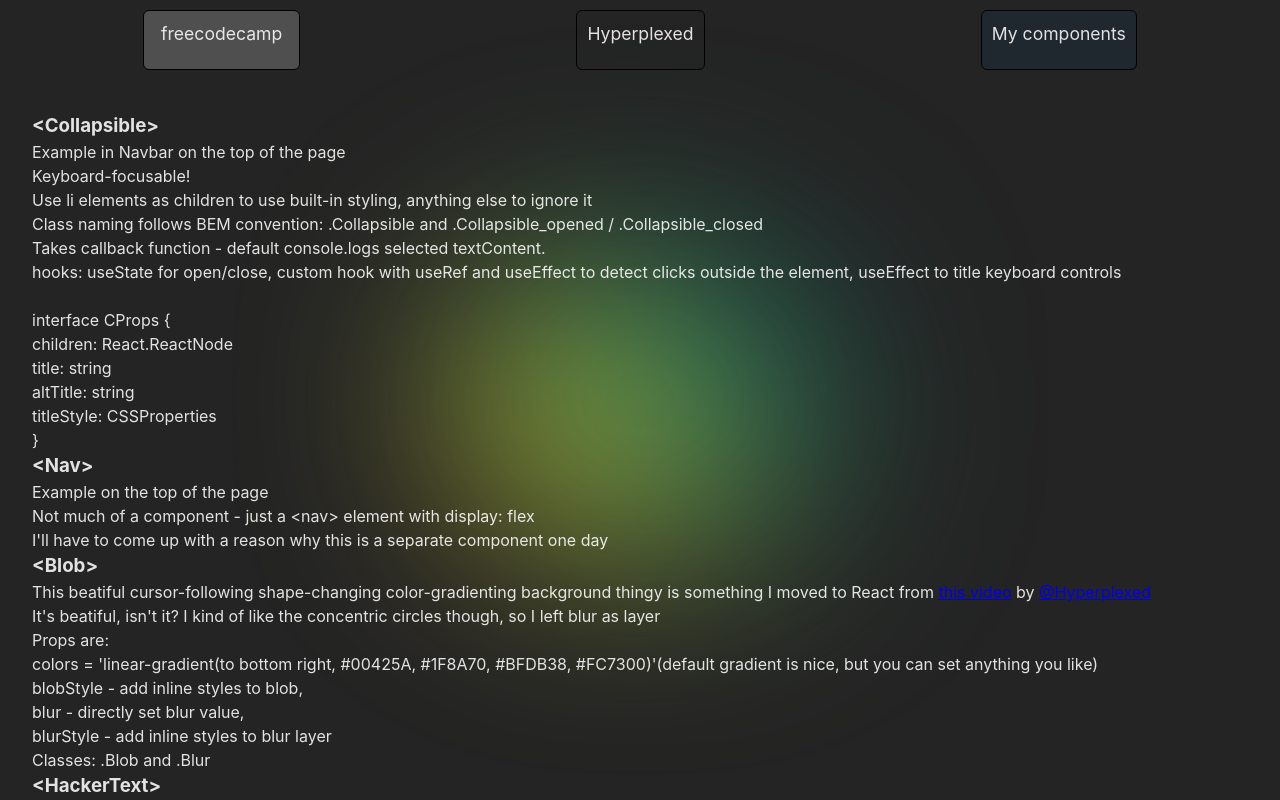
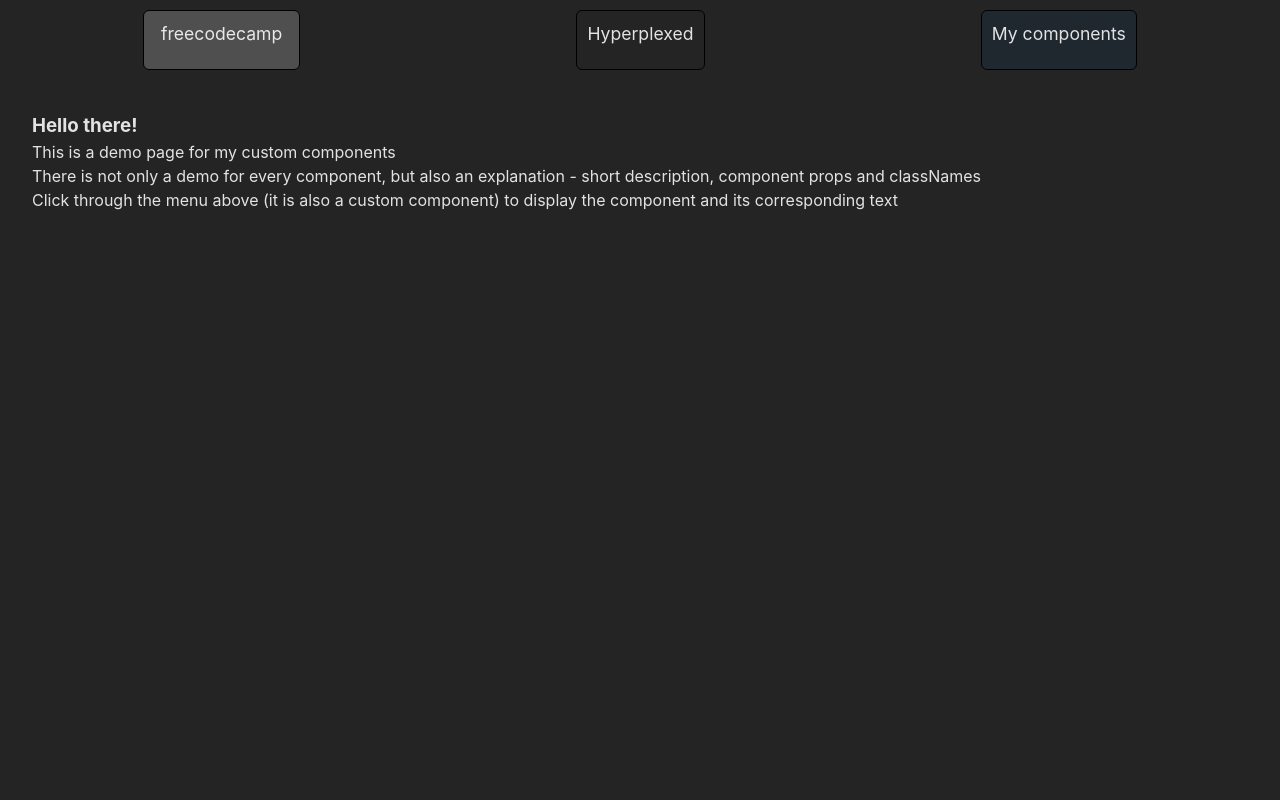
Before and after one commit to Career404/React-components, a React (Vite) app: page / in a window 1280 px wide. Shown: the top 800 px of the page. Built offline with nearby package versions, Linux system fonts and the light colour scheme.

Commit message:
feat: functional navigation

```diff
--- a/src/App.css
+++ b/src/App.css
@@ -1,3 +1,6 @@
 main {
 	padding: 2rem;
 }
+.info {
+	display: none;
+}
--- a/src/App.tsx
+++ b/src/App.tsx
@@ -1,4 +1,4 @@
-import { useState } from 'react'
+import React from 'react'
 import Nav from './components/nav/nav'
 import './App.css'
 import Collapsible from './components/Collapsible/Collapsible'
@@ -6,10 +6,20 @@ import Blob from './components/Blob/Blob'
 import HackerText from './components/hackerText/HackerText'
 
 function App() {
-	const [collapsibleSelect, setcollapsibleSelect] = useState('intro')
-	function handleCollapsible(data: string) {
-		setcollapsibleSelect(data)
-	}
+	const [collapsibleSelect, setcollapsibleSelect] = React.useState('intro')
+	const collapsibleSelectRef = React.useRef<HTMLElement>()
+
+	React.useEffect(() => {
+		const element = document.getElementById(collapsibleSelect)
+		if (collapsibleSelectRef.current) {
+			collapsibleSelectRef.current.style.display = 'none'
+		}
+		if (element) {
+			element.style.display = 'block'
+			collapsibleSelectRef.current = element
+		}
+	}, [collapsibleSelect])
+
 	return (
 		<div className="App">
 			<Nav>
@@ -18,6 +28,9 @@ function App() {
 					altTitle="close"
 					boxStyle={{
 						backgroundColor: '#5a5a5acc',
+					}}
+					callback={(event) => {
+						setcollapsibleSelect(event.toString())
 					}}
 				>
 					<li>Color Flipper</li>
@@ -35,7 +48,13 @@ function App() {
 					<li>Grocery Bud</li>
 					<li>Slider</li>
 				</Collapsible>
-				<Collapsible title="Hyperplexed" altTitle="close">
+				<Collapsible
+					title="Hyperplexed"
+					altTitle="close"
+					callback={(event) => {
+						setcollapsibleSelect(event.toString())
+					}}
+				>
 					<li>Blob</li>
 					<li>HackerText</li>
 				</Collapsible>
@@ -45,12 +64,27 @@ function App() {
 					boxStyle={{
 						backgroundColor: 'rgba(30,40,50, 0.8)',
 					}}
+					callback={(event) => {
+						setcollapsibleSelect(event.toString())
+					}}
 				>
 					<p>Collapsible</p>
 					<p>Navigation</p>
 				</Collapsible>
 			</Nav>
 			<main>
+				<div className="info" id="intro">
+					<h3>Hello there!</h3>
+					<p>This is a demo page for my custom components</p>
+					<p>
+						There is not only a demo for every component, but also an
+						explanation - short description, component props and classNames
+					</p>
+					<p>
+						Click through the menu above (it is also a custom component) to
+						display the component and its corresponding text
+					</p>
+				</div>
 				<div className="info" id="Collapsible">
 					<h3>{'<Collapsible>'}</h3>
 					<p>Example in Navbar on the top of the page</p>
@@ -64,7 +98,10 @@ function App() {
 						.Collapsible_opened / .Collapsible_closed
 					</p>
 					<p>
-						Takes callback function - default console.logs selected textContent.
+						Takes callback function - default console.logs selected textContent.{' '}
+						<br />
+						handleChildKeyDown function passes (event.target as
+						HTMLElement).textContent to the callback function
 					</p>
 					<p>
 						hooks: useState for open/close, custom hook with useRef and
@@ -116,9 +153,9 @@ function App() {
 						set blur value, <br /> blurStyle - add inline styles to blur layer
 					</p>
 					<p>Classes: .Blob and .Blur</p>
+					<Blob />
 				</div>
-				<Blob />
-				<div className="info">
+				<div className="info" id="HackerText">
 					<h3>{'<HackerText>'}</h3>
 					<p>
 						This cool effect is from{' '}
@@ -133,8 +170,8 @@ function App() {
 						Use 'block' prop to set display: block
 					</p>
 					<p>Has one class: .HackerText</p>
+					<HackerText text="HERESSOMELONGTEXT" />
 				</div>
-				<HackerText text="HERESSOMELONGTEXT" />
 			</main>
 		</div>
 	)
```
